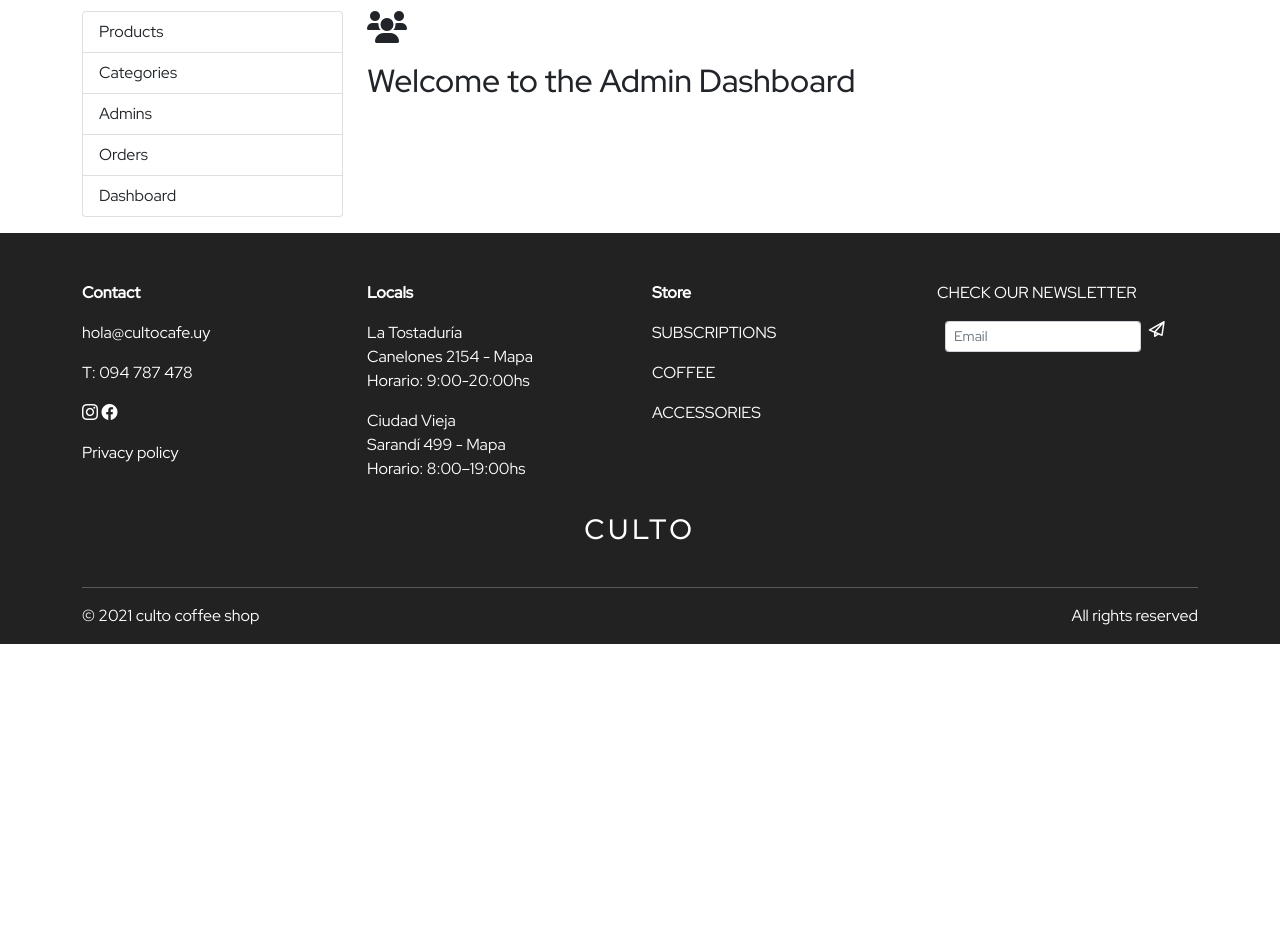
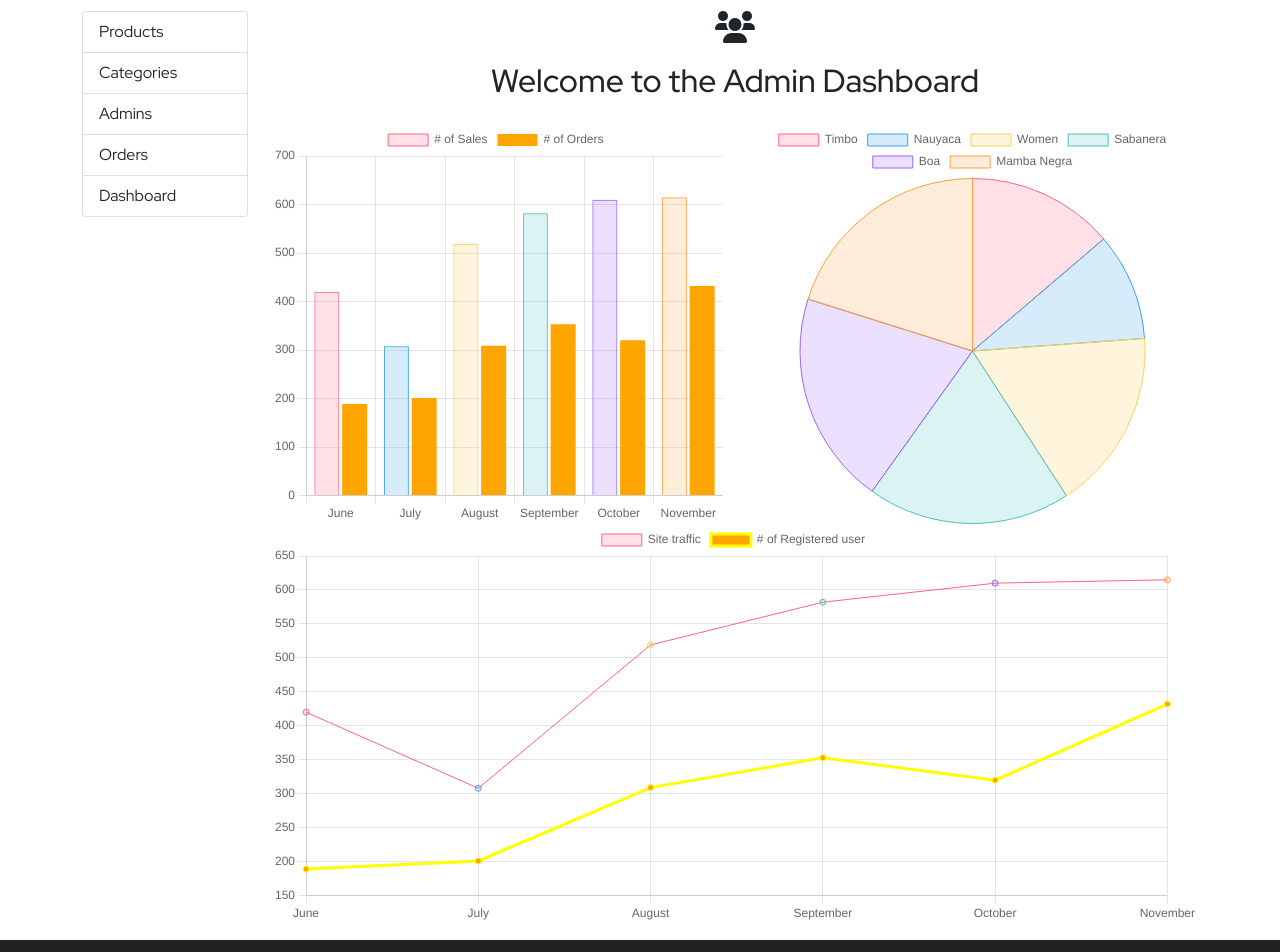
Before and after one commit to FelipeCabreraB/E-commerce-Front, a React (Create React App) app: page /admin in a window 1280 px wide. Shown: the part 80-1032 px from the top of the page. Before the commit the page ends 800 px from the top, so only its background shows below. Built offline with nearby package versions, Linux system fonts and the light colour scheme.

Commit message:
dashboard admin

```diff
--- a/package.json
+++ b/package.json
@@ -8,10 +8,12 @@
     "@testing-library/user-event": "^12.8.3",
     "axios": "^0.24.0",
     "bootstrap": "^5.1.3",
+    "chart.js": "^3.6.0",
     "date-fns": "^2.25.0",
     "dotenv": "^10.0.0",
     "react": "^17.0.2",
     "react-bootstrap": "^2.0.0-rc.1",
+    "react-chartjs-2": "^3.3.0",
     "react-dom": "^17.0.2",
     "react-multi-carousel": "^2.6.5",
     "react-redux": "^7.2.6",
--- a/src/pages/AdminPage.jsx
+++ b/src/pages/AdminPage.jsx
@@ -1,5 +1,7 @@
 import React from "react";
 import { Container, Row, Col, ListGroup } from "react-bootstrap";
+import AdminMenu from "../components/AdminMenu";
+import { Bar, Line, Pie } from "react-chartjs-2";
 
 function AdminPage() {
   return (
@@ -7,20 +9,189 @@ function AdminPage() {
       <Container>
         <Row className="my-3">
           {/* Menu */}
-          <Col xs={12} md={3}>
-            <ListGroup>
-              <ListGroup.Item>Products</ListGroup.Item>
-              <ListGroup.Item>Categories</ListGroup.Item>
-              <ListGroup.Item>Admins</ListGroup.Item>
-              <ListGroup.Item>Orders</ListGroup.Item>
-              <ListGroup.Item>Dashboard</ListGroup.Item>
-            </ListGroup>
+          <Col xs={12} md={2}>
+            <AdminMenu />
           </Col>
 
           {/* Tables */}
-          <Col xs={12} md={9}>
-            <i class="fas fa-users fa-2x"></i>
-            <h2 className="py-3">Welcome to the Admin Dashboard</h2>
+          <Col xs={12} md={10}>
+            <div className="text-center">
+              <i class="fas fa-users fa-2x"></i>
+              <h2 className="py-3">Welcome to the Admin Dashboard</h2>
+            </div>
+            <Row>
+              <Col md={6}>
+                <div>
+                  <Bar
+                    data={{
+                      labels: [
+                        "June",
+                        "July",
+                        "August",
+                        "September",
+                        "October",
+                        "November",
+                      ],
+                      datasets: [
+                        {
+                          label: "# of Sales",
+                          data: [420, 308, 519, 582, 610, 615],
+                          backgroundColor: [
+                            "rgba(255, 99, 132, 0.2)",
+                            "rgba(54, 162, 235, 0.2)",
+                            "rgba(255, 206, 86, 0.2)",
+                            "rgba(75, 192, 192, 0.2)",
+                            "rgba(153, 102, 255, 0.2)",
+                            "rgba(255, 159, 64, 0.2)",
+                          ],
+                          borderColor: [
+                            "rgba(255, 99, 132, 1)",
+                            "rgba(54, 162, 235, 1)",
+                            "rgba(255, 206, 86, 1)",
+                            "rgba(75, 192, 192, 1)",
+                            "rgba(153, 102, 255, 1)",
+                            "rgba(255, 159, 64, 1)",
+                          ],
+                          borderWidth: 1,
+                        },
+                        {
+                          label: "# of Orders ",
+                          data: [189, 201, 309, 353, 320, 432],
+                          backgroundColor: "orange",
+                          borderColor: "red",
+                        },
+                      ],
+                    }}
+                    height={400}
+                    width={600}
+                    options={{
+                      maintainAspectRatio: false,
+                      scales: {
+                        yaxes: [
+                          {
+                            ticks: {
+                              beginAtZero: true,
+                            },
+                          },
+                        ],
+                      },
+                    }}
+                  />
+                </div>
+              </Col>
+              <Col md={6}>
+                <div>
+                  <Pie
+                    data={{
+                      labels: [
+                        "Timbo",
+                        "Nauyaca",
+                        "Women",
+                        "Sabanera",
+                        "Boa",
+                        "Mamba Negra",
+                      ],
+                      datasets: [
+                        {
+                          label: "Site traffic",
+                          data: [420, 308, 519, 582, 610, 615],
+                          backgroundColor: [
+                            "rgba(255, 99, 132, 0.2)",
+                            "rgba(54, 162, 235, 0.2)",
+                            "rgba(255, 206, 86, 0.2)",
+                            "rgba(75, 192, 192, 0.2)",
+                            "rgba(153, 102, 255, 0.2)",
+                            "rgba(255, 159, 64, 0.2)",
+                          ],
+                          borderColor: [
+                            "rgba(255, 99, 132, 1)",
+                            "rgba(54, 162, 235, 1)",
+                            "rgba(255, 206, 86, 1)",
+                            "rgba(75, 192, 192, 1)",
+                            "rgba(153, 102, 255, 1)",
+                            "rgba(255, 159, 64, 1)",
+                          ],
+                          borderWidth: 1,
+                        },
+                      ],
+                    }}
+                    height={400}
+                    width={600}
+                    options={{
+                      maintainAspectRatio: false,
+                      scales: {
+                        yaxes: [
+                          {
+                            ticks: {
+                              beginAtZero: true,
+                            },
+                          },
+                        ],
+                      },
+                    }}
+                  />
+                </div>
+              </Col>
+            </Row>
+            <Row>
+              <div>
+                <Line
+                  data={{
+                    labels: [
+                      "June",
+                      "July",
+                      "August",
+                      "September",
+                      "October",
+                      "November",
+                    ],
+                    datasets: [
+                      {
+                        label: "Site traffic",
+                        data: [420, 308, 519, 582, 610, 615],
+                        backgroundColor: [
+                          "rgba(255, 99, 132, 0.2)",
+                          "rgba(54, 162, 235, 0.2)",
+                          "rgba(255, 206, 86, 0.2)",
+                          "rgba(75, 192, 192, 0.2)",
+                          "rgba(153, 102, 255, 0.2)",
+                          "rgba(255, 159, 64, 0.2)",
+                        ],
+                        borderColor: [
+                          "rgba(255, 99, 132, 1)",
+                          "rgba(54, 162, 235, 1)",
+                          "rgba(255, 206, 86, 1)",
+                          "rgba(75, 192, 192, 1)",
+                          "rgba(153, 102, 255, 1)",
+                          "rgba(255, 159, 64, 1)",
+                        ],
+                        borderWidth: 1,
+                      },
+                      {
+                        label: "# of Registered user ",
+                        data: [189, 201, 309, 353, 320, 432],
+                        backgroundColor: "orange",
+                        borderColor: "yellow",
+                      },
+                    ],
+                  }}
+                  height={400}
+                  width={600}
+                  options={{
+                    maintainAspectRatio: false,
+                    scales: {
+                      yaxes: [
+                        {
+                          ticks: {
+                            beginAtZero: true,
+                          },
+                        },
+                      ],
+                    },
+                  }}
+                />
+              </div>
+            </Row>
           </Col>
         </Row>
       </Container>
```
Also changed, not shown: 1 other file (tests, documents, lock files or other folders).
